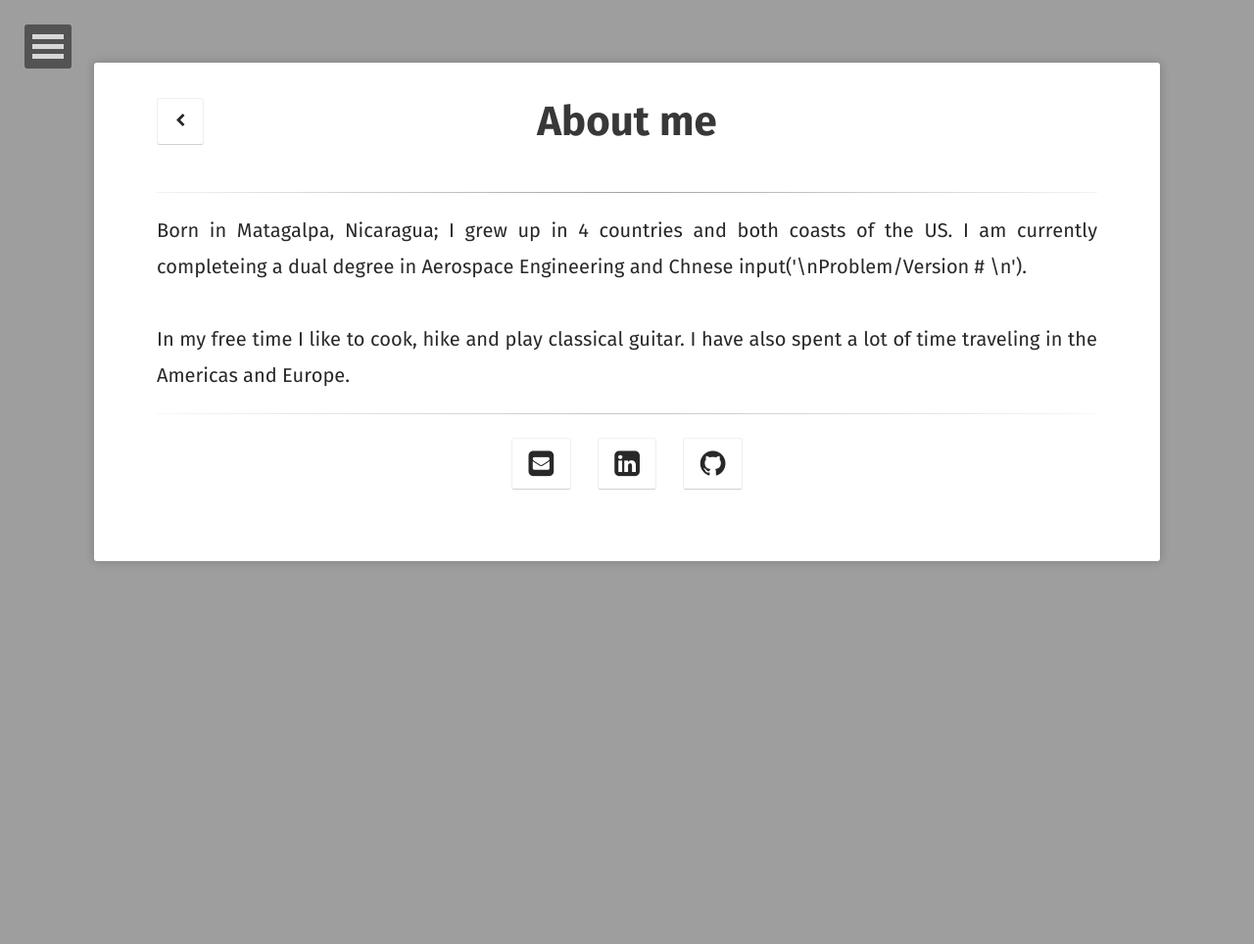
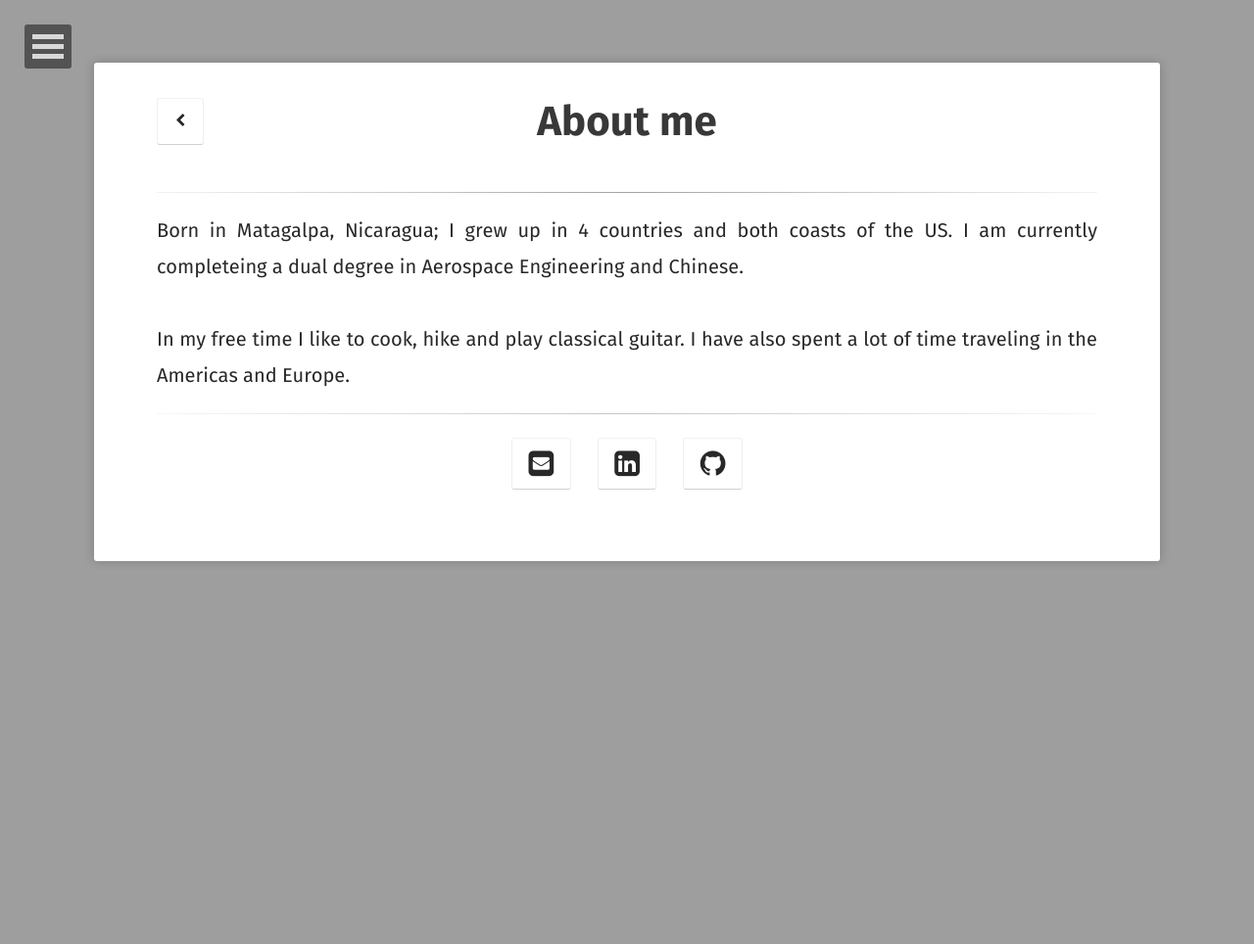
Before and after one commit to andanao/Personal-Site, a Jekyll site: the page built from about/about.md, in a window 1280 px wide. Shown: the whole page at 98% size. Built offline with Jekyll 4.4.1, drawn with Linux system fonts in a browser that asks for light colours; some web fonts are replaced.

Commit message:
Update about.md

```diff
--- a/about/about.md
+++ b/about/about.md
@@ -8,7 +8,7 @@ permalink: /about/
 <p style="font-size:20px">
 <font color="#282828">
 
-Born in Matagalpa, Nicaragua; I grew up in 4 countries and both coasts of the US. I am currently completeing a dual degree in Aerospace Engineering and Chnese input('\nProblem/Version # \n'). <br><br>
+Born in Matagalpa, Nicaragua; I grew up in 4 countries and both coasts of the US. I am currently completeing a dual degree in Aerospace Engineering and Chinese. <br><br>
 
 In my free time I like to cook, hike and play classical guitar. I have also spent a lot of time traveling in the Americas and Europe.
 </font><br>
```
